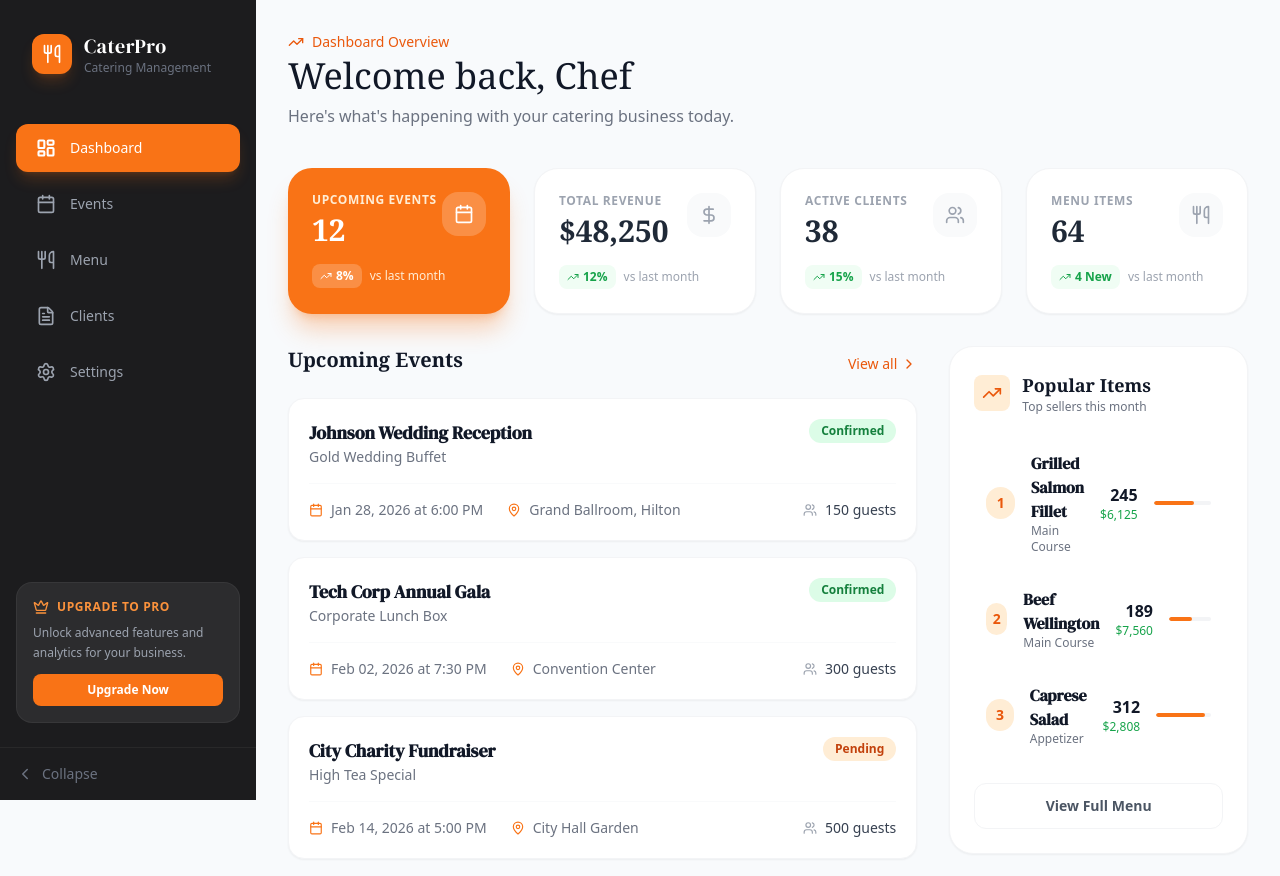
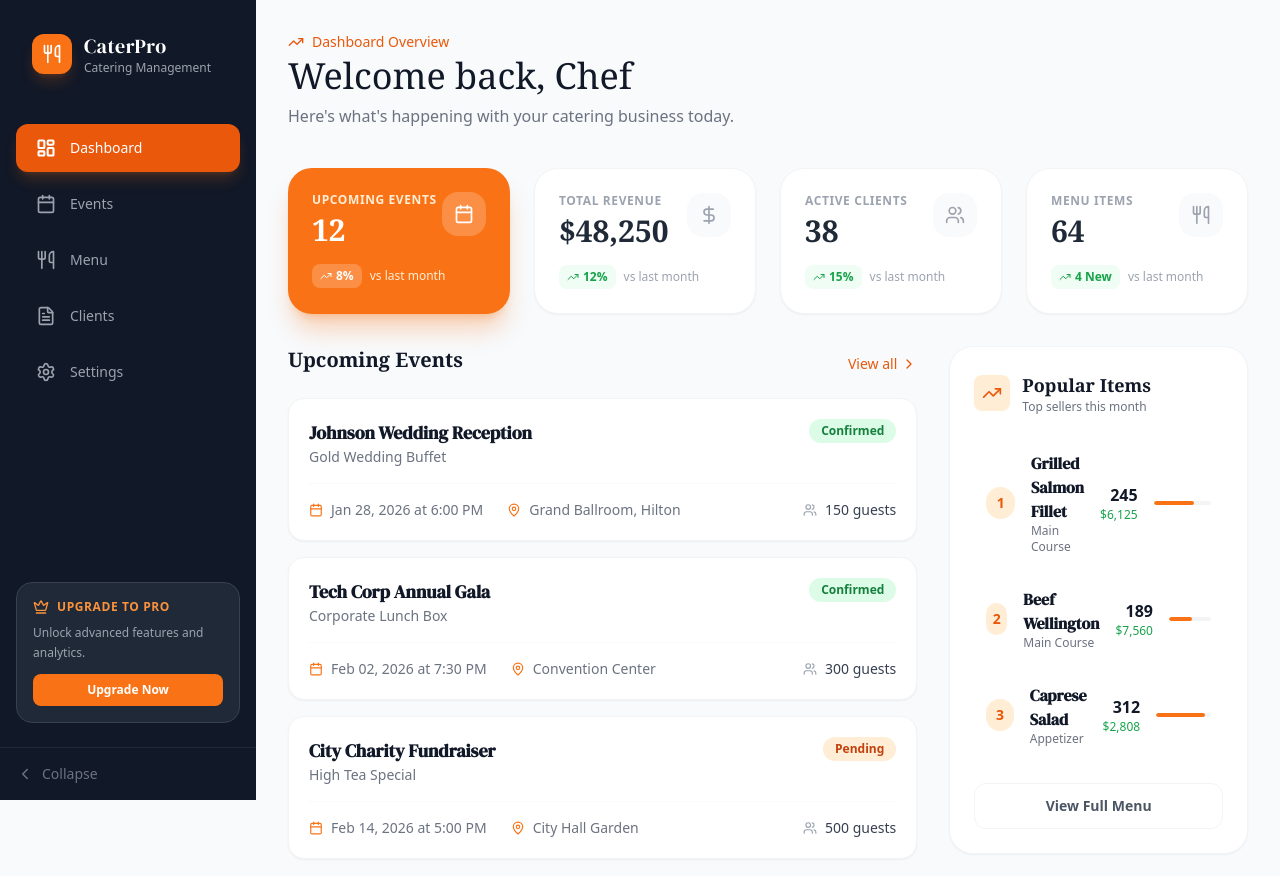
Before and after one commit to TriCodeLK/Catering-Management-System, a React (Vite) app in the folder catering-system/: page / in a window 1280 px wide. Shown: the top 876 px of the page. Built offline with nearby package versions, Linux system fonts and the light colour scheme.

Commit message:
feat: update sidebar styles and colors for improved design consistency

```diff
--- a/catering-system/src/components/Sidebar.jsx
+++ b/catering-system/src/components/Sidebar.jsx
@@ -4,22 +4,24 @@ import { LayoutDashboard, FileText, Utensils, Calendar, Settings, ChevronLeft, C
 const Sidebar = ({ activeTab, setActiveTab }) => {
   const menuItems = [
     { id: 'dashboard', label: 'Dashboard', icon: LayoutDashboard },
-    { id: 'orders', label: 'Events', icon: Calendar }, // Changed label to match design
+    { id: 'orders', label: 'Events', icon: Calendar },
     { id: 'menu', label: 'Menu', icon: Utensils },
-    { id: 'clients', label: 'Clients', icon: FileText }, // Added to match design
+    { id: 'clients', label: 'Clients', icon: FileText },
     { id: 'settings', label: 'Settings', icon: Settings },
   ];
 
   return (
-    <aside className="w-64 bg-[#1C1C1E] text-white hidden md:flex flex-col h-screen fixed left-0 top-0 z-50">
+    // CHANGE: Used 'bg-gray-900' instead of custom hex to ensure it works
+    <aside className="w-64 bg-gray-900 text-white hidden md:flex flex-col h-screen fixed left-0 top-0 z-50">
       {/* Logo Area */}
       <div className="p-8 flex items-center gap-3">
+        {/* CHANGE: Used 'bg-orange-500' */}
         <div className="w-10 h-10 bg-orange-500 rounded-xl flex items-center justify-center shadow-lg shadow-orange-500/20">
             <Utensils size={20} className="text-white" />
         </div>
         <div>
           <h1 className="text-xl font-medium tracking-wide">CaterPro</h1>
-          <p className="text-xs text-gray-500">Catering Management</p>
+          <p className="text-xs text-gray-400">Catering Management</p>
         </div>
       </div>
 
@@ -34,8 +36,8 @@ const Sidebar = ({ activeTab, setActiveTab }) => {
               onClick={() => setActiveTab(item.id)}
               className={`w-full flex items-center gap-3.5 px-5 py-3.5 rounded-xl transition-all duration-300 ${
                 isActive
-                  ? 'bg-[#F97316] text-white shadow-lg shadow-orange-500/20'
-                  : 'text-gray-400 hover:text-white hover:bg-white/5'
+                  ? 'bg-orange-600 text-white shadow-lg shadow-orange-500/20'
+                  : 'text-gray-400 hover:text-white hover:bg-gray-800'
               }`}
             >
               <Icon size={20} strokeWidth={isActive ? 2.5 : 2} />
@@ -45,20 +47,20 @@ const Sidebar = ({ activeTab, setActiveTab }) => {
         })}
       </nav>
 
-      {/* Upgrade Card (Matching Design) */}
-      <div className="p-4 mx-4 mb-6 bg-[#2C2C2E] rounded-2xl border border-white/5">
+      {/* Upgrade Card */}
+      <div className="p-4 mx-4 mb-6 bg-gray-800 rounded-2xl border border-gray-700">
         <div className="flex items-center gap-2 text-orange-400 mb-2">
             <Crown size={16} />
             <span className="text-xs font-bold uppercase tracking-wider">Upgrade to Pro</span>
         </div>
-        <p className="text-xs text-gray-400 mb-3 leading-relaxed">Unlock advanced features and analytics for your business.</p>
-        <button className="w-full py-2 bg-[#F97316] hover:bg-orange-600 text-white text-xs font-bold rounded-lg transition-colors">
+        <p className="text-xs text-gray-400 mb-3 leading-relaxed">Unlock advanced features and analytics.</p>
+        <button className="w-full py-2 bg-orange-500 hover:bg-orange-600 text-white text-xs font-bold rounded-lg transition-colors">
             Upgrade Now
         </button>
       </div>
 
       {/* Collapse Button */}
-      <button className="p-4 flex items-center gap-2 text-gray-500 hover:text-white transition-colors text-sm font-medium border-t border-white/5">
+      <button className="p-4 flex items-center gap-2 text-gray-500 hover:text-white transition-colors text-sm font-medium border-t border-gray-800">
         <ChevronLeft size={18} />
         <span>Collapse</span>
       </button>
```
